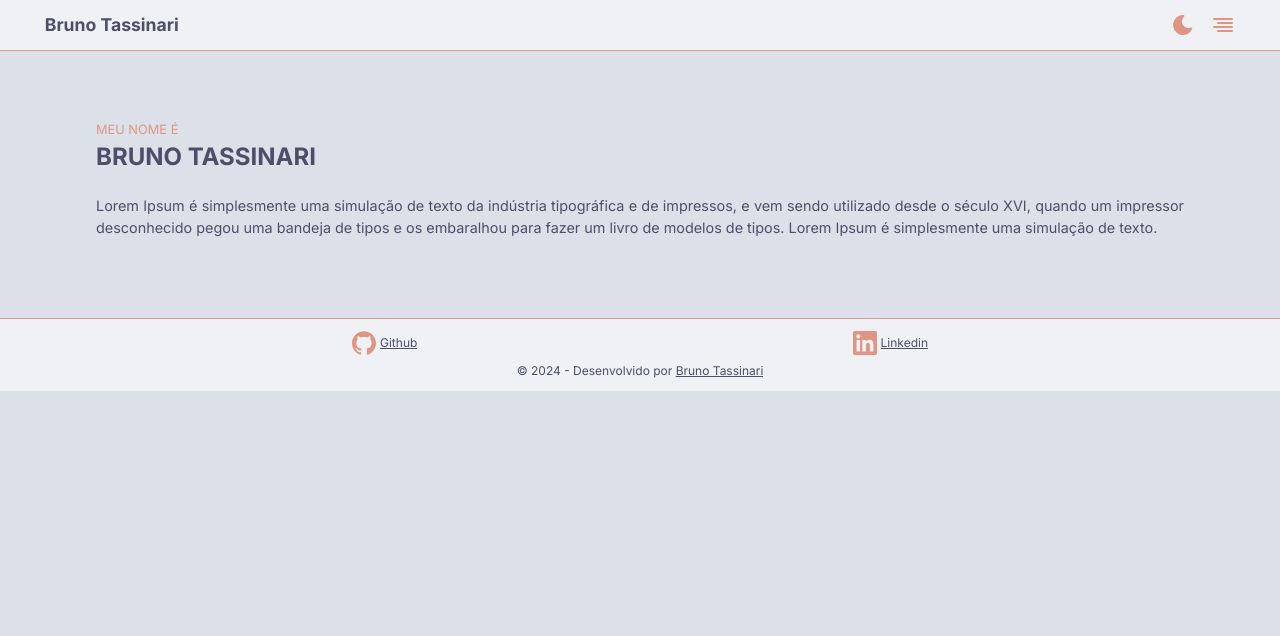
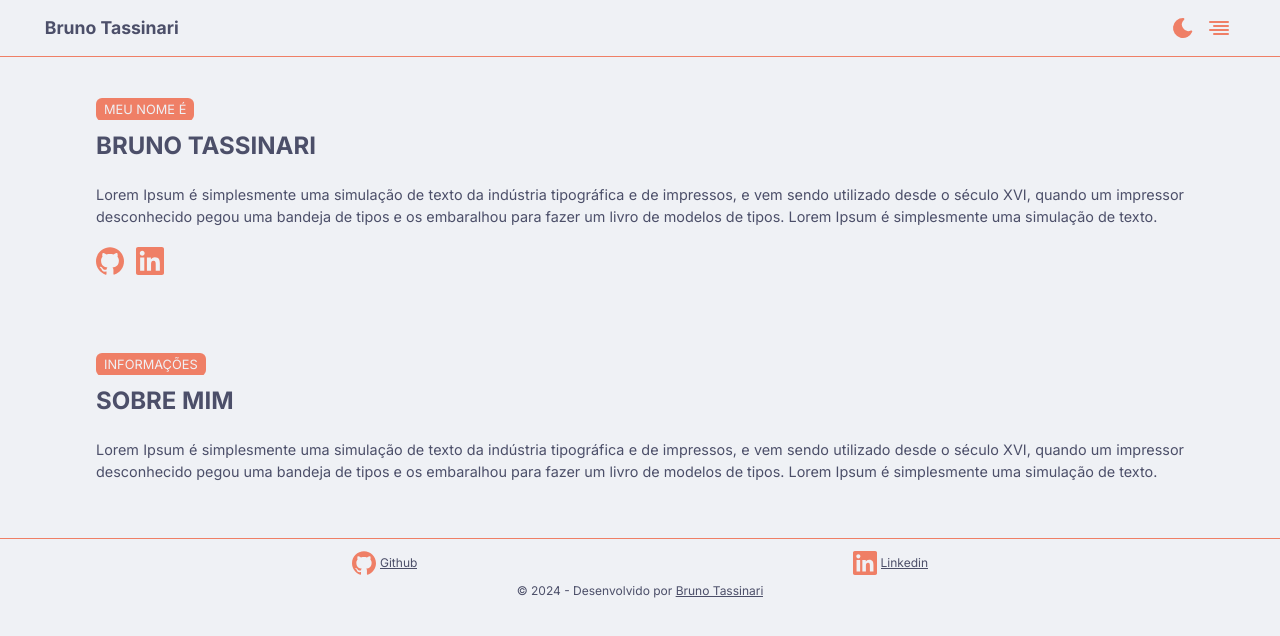
Before and after one commit to BrunoTassinari/tassinari-website, a React (Vite) app: page / in a window 1280 px wide. Shown: the top 636 px of the page. Built offline with nearby package versions, Linux system fonts and the light colour scheme.

Commit message:
feat: about

```diff
--- a/src/app.tsx
+++ b/src/app.tsx
@@ -12,9 +12,9 @@ export const App = () => {
   if (!mounted) return null;
 
   return (
-    <div className="h-screen w-screen bg-color-bg-secondary text-color-text">
+    <div className="h-screen w-screen bg-color-bg text-color-text">
       <Header />
-      <main className="max-w-[85%] mx-auto my-20 lex flex-col items-center justify-center">
+      <main className="max-w-[85%] mx-auto flex-col items-center justify-center">
         <Home />
       </main>
       <Footer />
--- a/src/components/container.tsx
+++ b/src/components/container.tsx
@@ -4,7 +4,7 @@ interface ContainerProps {
   children: React.ReactNode;
 }
 
-interface HeaderContainerProps {
+interface HeaderProps {
   title: string;
   subtitle: string;
 }
@@ -21,11 +21,13 @@ export const Container = ({ id, className, children }: ContainerProps) => (
   </section>
 );
 
-export const HeaderContainer = ({ title, subtitle }: HeaderContainerProps) => (
-  <section className="flex flex-col ">
-    <span className="text-[0.8rem] text-color-primary uppercase">
-      {subtitle}
-    </span>
+export const Header = ({ title, subtitle }: HeaderProps) => (
+  <section className="flex flex-col gap-2">
+    <div className="overflow-hidden">
+      <span className="text-[0.8rem] bg-color-primary text-color-text-secondary p-1 px-2 rounded-md uppercase">
+        {subtitle}
+      </span>
+    </div>
     <span className="text-[1.5rem] font-bold uppercase text-color-text">
       {title}
     </span>
--- a/src/components/header.tsx
+++ b/src/components/header.tsx
@@ -49,6 +49,7 @@ const ToggleTheme = () => {
 
   return (
     <button
+      className="transition-colors hover:bg-color-bg-secondary rounded-lg p-1"
       type="button"
       aria-label="Toggle Dark Mode"
       onClick={() => {
@@ -84,7 +85,7 @@ const Navbar = ({ open, toggleMenu }: NavBarProps) => (
         initial="initial"
         animate="animate"
         exit="exit"
-        className="fixed left-0 top-0 w-full h-full origin-top bg-color-primary"
+        className="fixed left-0 top-0 w-full h-full origin-top bg-color-primary overflow-hidden"
       >
         <div className="max-w-[93%] mx-auto py-3 flex items-center justify-between">
           <span className="text-[1rem] font-bold text-color-text-secondary">
@@ -128,7 +129,7 @@ const Menu = () => {
         type="button"
         onClick={toggleMenu}
         aria-label="Open menu"
-        className="ml-4"
+        className="transition-colors hover:bg-color-bg-secondary rounded-lg p-1"
       >
         <Icon icon="openMenu" size={24} />
       </button>
@@ -144,7 +145,7 @@ export const Header = () => (
         Bruno Tassinari
       </span>
 
-      <div className="flex items-center">
+      <div className="flex items-center gap-1">
         <ToggleTheme />
         <Menu />
       </div>
--- a/src/components/icon.tsx
+++ b/src/components/icon.tsx
@@ -145,7 +145,9 @@ const iconList: ListIconProps = {
 
 export const Icon = ({ icon, size, className }: IconProps) => {
   return (
-    <div className={className ? `${className}` : ``}>
+    <div
+      className={className ? `cursor-pointer ${className}` : `cursor-pointer`}
+    >
       {' '}
       {iconList[icon](size)}
     </div>
--- a/src/index.css
+++ b/src/index.css
@@ -11,10 +11,10 @@
 
 :root {
   --color-bg: #eff1f5;
-  --color-bg-secondary: #dce0e8;
+  --color-bg-secondary: #e8ebef;
   --color-text: #4c4f69;
   --color-text-secondary: #eff1f5;
-  --color-primary: #de9584;
+  --color-primary: #ef7f66;
 }
 
 .dark {
--- a/src/pages/home.tsx
+++ b/src/pages/home.tsx
@@ -1,10 +1,46 @@
-import { Container, HeaderContainer } from '../components/container';
+import { Container, Header } from '../components/container';
+import { Icon } from '../components/icon';
 
 export const Home = () => {
   return (
-    <div>
+    <div className="my-14 flex flex-col gap-9">
       <Container>
-        <HeaderContainer title="Bruno Tassinari" subtitle="Meu nome é" />
+        <Header title="Bruno Tassinari" subtitle="Meu nome é" />
+        <p className="text-[0.9rem] text-color-text text-justify">
+          Lorem Ipsum é simplesmente uma simulação de texto da indústria
+          tipográfica e de impressos, e vem sendo utilizado desde o século XVI,
+          quando um impressor desconhecido pegou uma bandeja de tipos e os
+          embaralhou para fazer um livro de modelos de tipos. Lorem Ipsum é
+          simplesmente uma simulação de texto.
+        </p>
+        <div>
+          <section className="flex items-center gap-2">
+            <a
+              aria-label="github"
+              className="underline text-xs"
+              href="https://github.com/BrunoTassinari"
+              target="_blank"
+              rel="noreferrer"
+            >
+              <Icon icon="github" size={28} className="mr-1" />
+            </a>
+
+            <a
+              aria-label="linkedin"
+              className="underline text-xs"
+              href="
+              https://www.linkedin.com/in/bruno-tassinari-5b6b2b1b7/"
+              target="_blank"
+              rel="noreferrer"
+            >
+              <Icon icon="linkedin" size={28} className="mr-1" />
+            </a>
+          </section>
+        </div>
+      </Container>
+
+      <Container>
+        <Header title="Sobre mim" subtitle="Informações" />
         <p className="text-[0.9rem] text-color-text text-justify">
           Lorem Ipsum é simplesmente uma simulação de texto da indústria
           tipográfica e de impressos, e vem sendo utilizado desde o século XVI,
```
